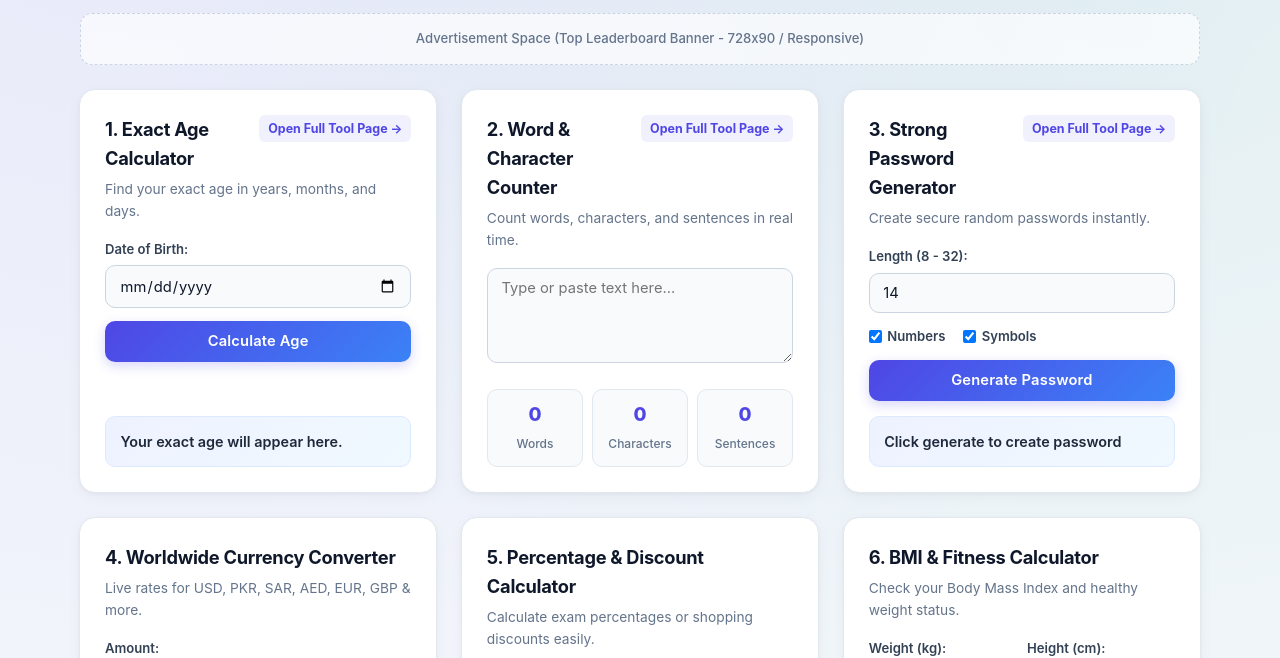
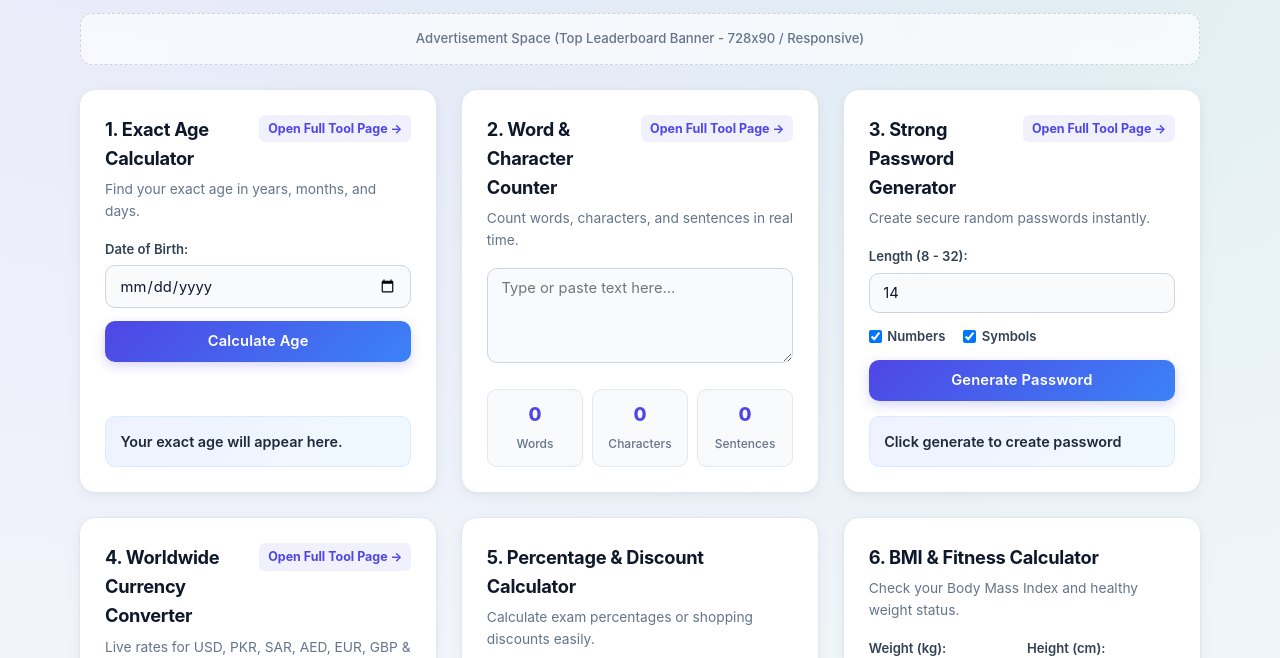
Before and after one commit to jutt332244/quicktools-hub, a plain HTML site: page index.html in a window 1280 px wide. Shown: the part 295-953 px from the top of the page. Drawn offline with Linux system fonts and the light colour scheme; no server answers.

```diff
--- a/index.html
+++ b/index.html
@@ -584,7 +584,10 @@
 
     <div class="tool-card" id="currency-tool">
       <div>
-        <h2>4. Worldwide Currency Converter</h2>
+        <div style="display: flex; justify-content: space-between; align-items: flex-start; gap: 0.5rem;">
+  <h2>4. Worldwide Currency Converter</h2>
+  <a href="currency-converter.html" style="font-size: 0.78rem; font-weight: 700; color: var(--primary); text-decoration: none; white-space: nowrap; background: var(--primary-soft); padding: 0.25rem 0.55rem; border-radius: 6px;">Open Full Tool Page →</a>
+</div>
         <p class="desc">Live rates for USD, PKR, SAR, AED, EUR, GBP &amp; more.</p>
         <label for="amount">Amount:</label>
         <input type="number" id="amount" value="100" min="0" step="any" oninput="convertCurrency()" />
```
